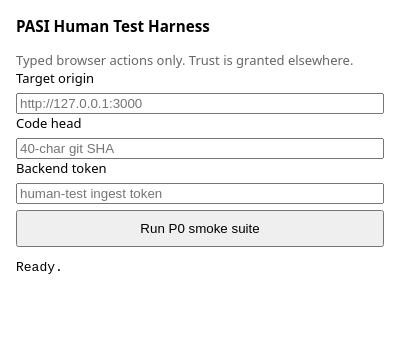
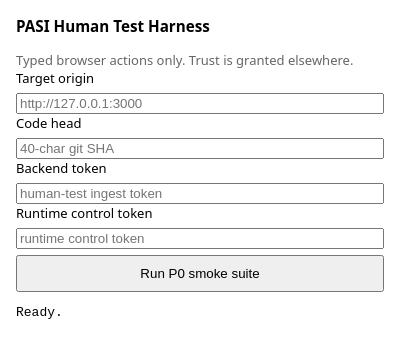
Before and after one commit to riley-berg/PASI-Engineering-Workspace, a browser extension: page extensions/pasi-human-tester/popup.html in a window 400 px wide. Drawn offline with Linux system fonts and the light colour scheme.

Commit message:
feat(p0): configure human-test runtime-control token

```diff
--- a/extensions/pasi-human-tester/popup.html
+++ b/extensions/pasi-human-tester/popup.html
@@ -18,6 +18,7 @@
   <label>Target origin<input id="origin" placeholder="http://127.0.0.1:3000"></label>
   <label>Code head<input id="code-head" placeholder="40-char git SHA"></label>
   <label>Backend token<input id="token" type="password" placeholder="human-test ingest token"></label>
+  <label>Runtime control token<input id="control-token" type="password" placeholder="runtime control token"></label>
   <button id="run">Run P0 smoke suite</button>
   <pre id="result">Ready.</pre>
   <script src="popup.js"></script>
```
